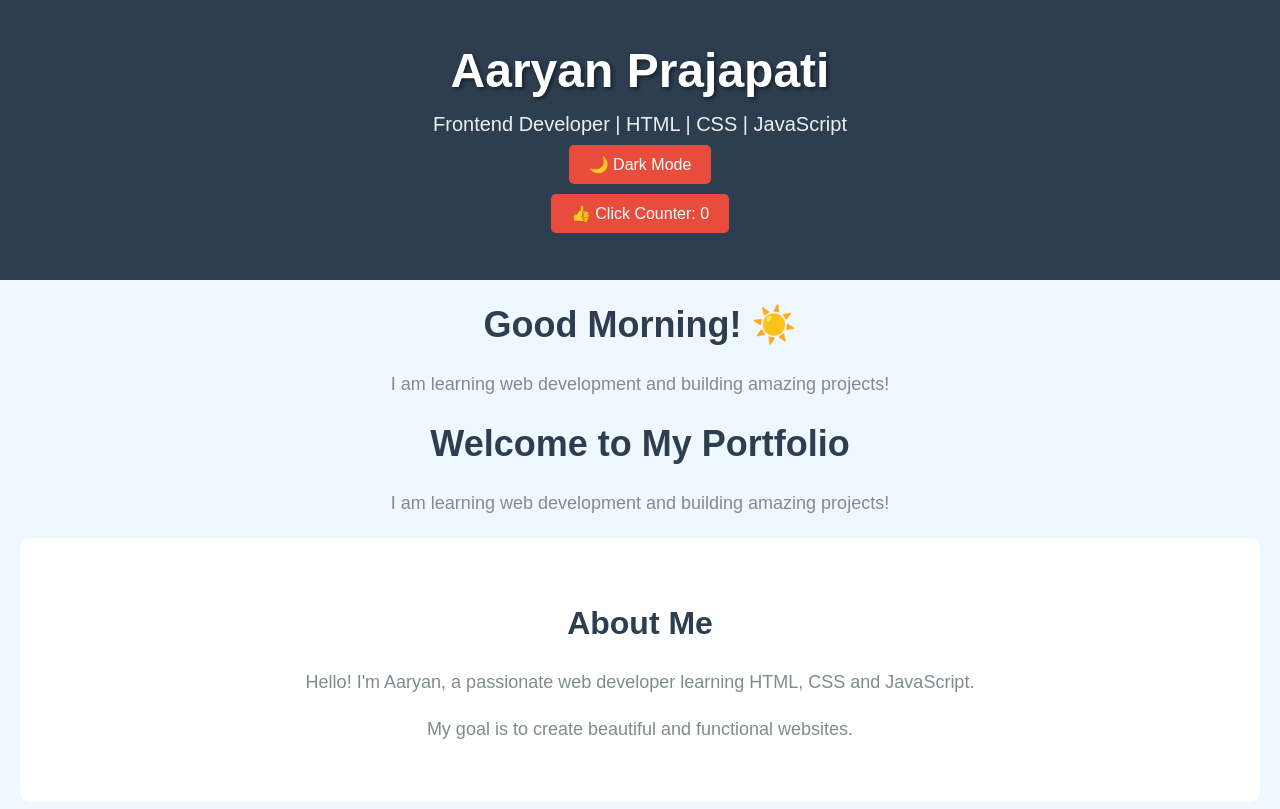
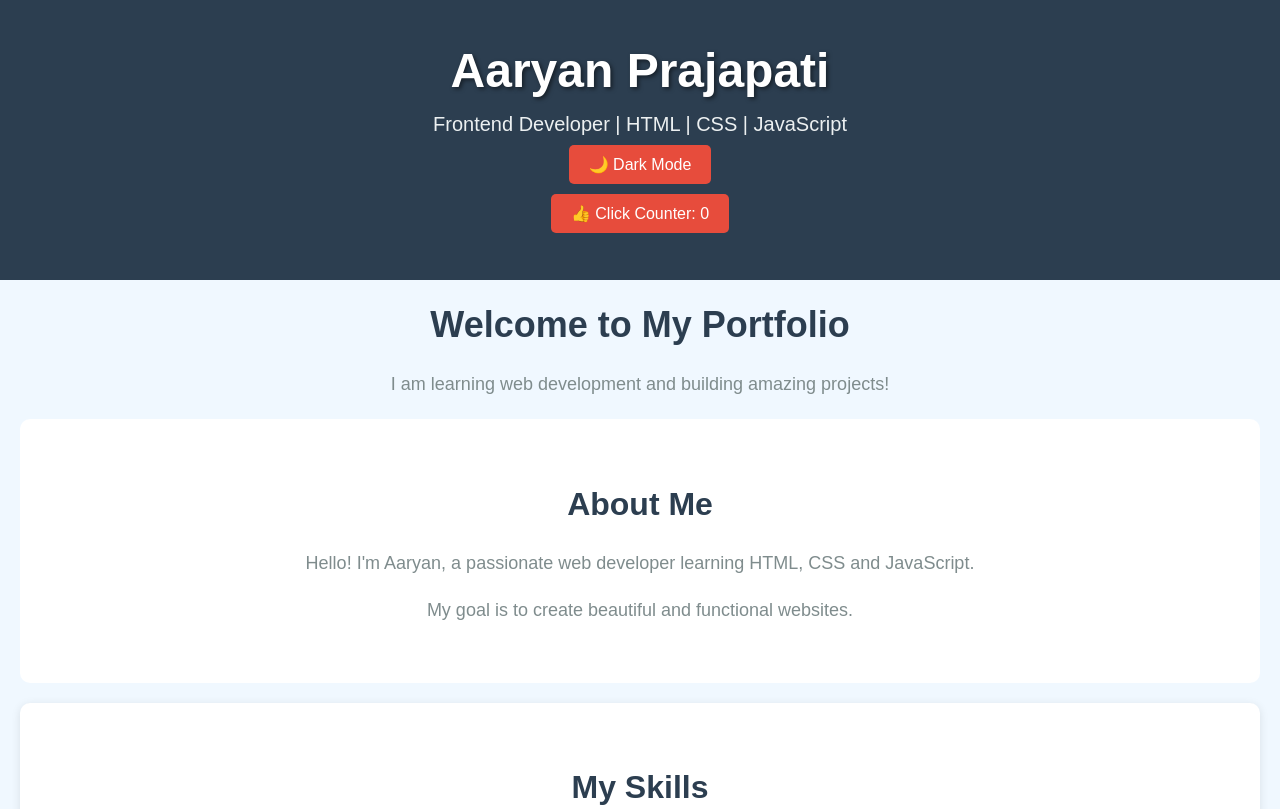
Before and after one commit to aaryan-pra/my-portfolio-website, a plain HTML site: page home.html in a window 1280 px wide. Shown: the top 809 px of the page. Drawn offline with Linux system fonts and the light colour scheme.

Commit message:
Update home.html

```diff
--- a/home.html
+++ b/home.html
@@ -308,11 +308,7 @@ button:hover {
         <button onclick="toggleDarkMode()">🌙 Dark Mode</button>
         <button onclick="countClicks()">👍 Click Counter: <span id="clickCount">0</span></button>
 </div>
-        </div>
-    </div>
-    <div class="content"><div class="content">
-    <h1 id="greeting">Welcome to My Portfolio</h1>
-    <p>I am learning web development and building amazing projects!</p>
+
 </div>
         <h1>Welcome to My Portfolio</h1>
         <p>I am learning web development and building amazing projects!</p>
```
